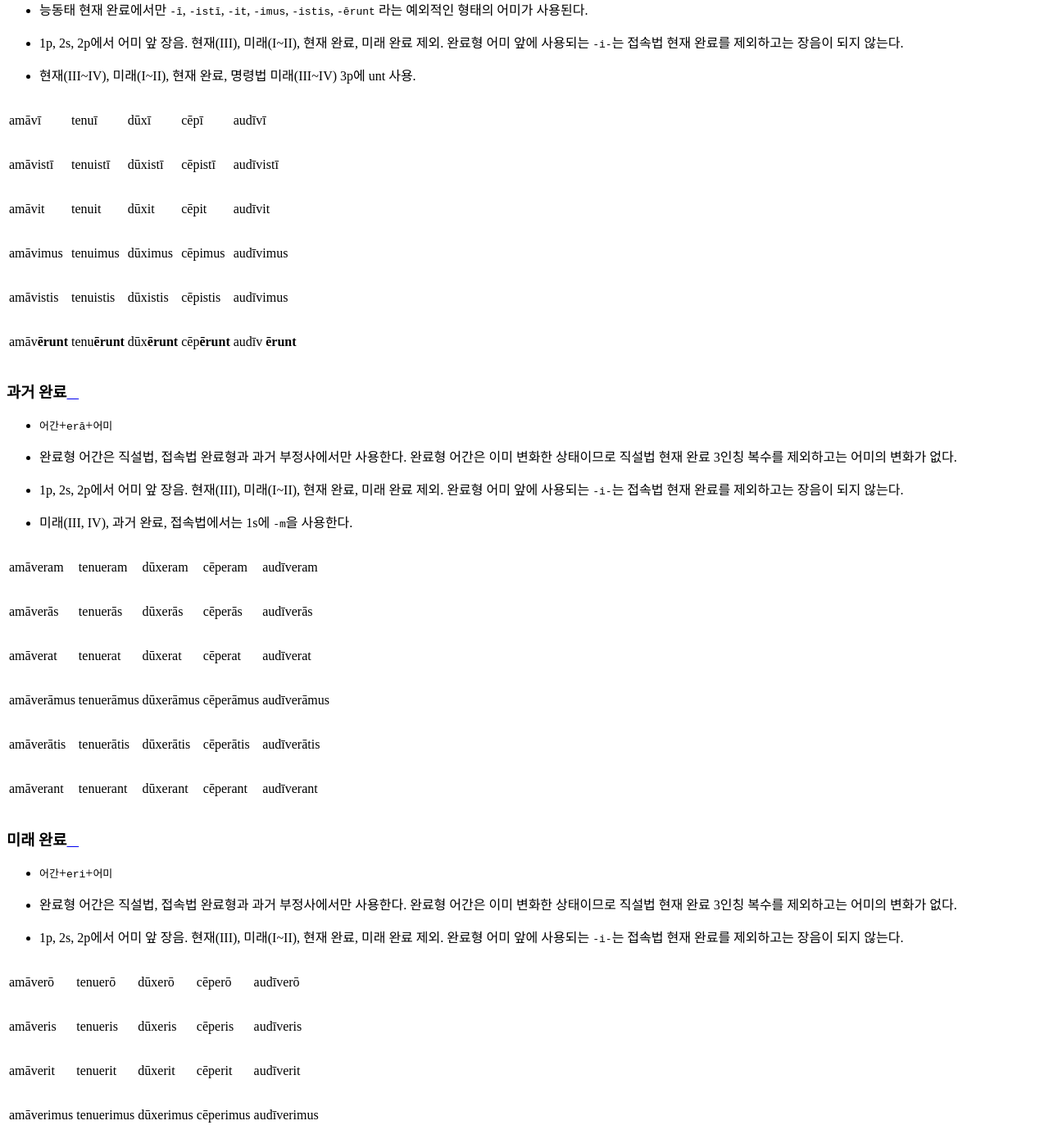
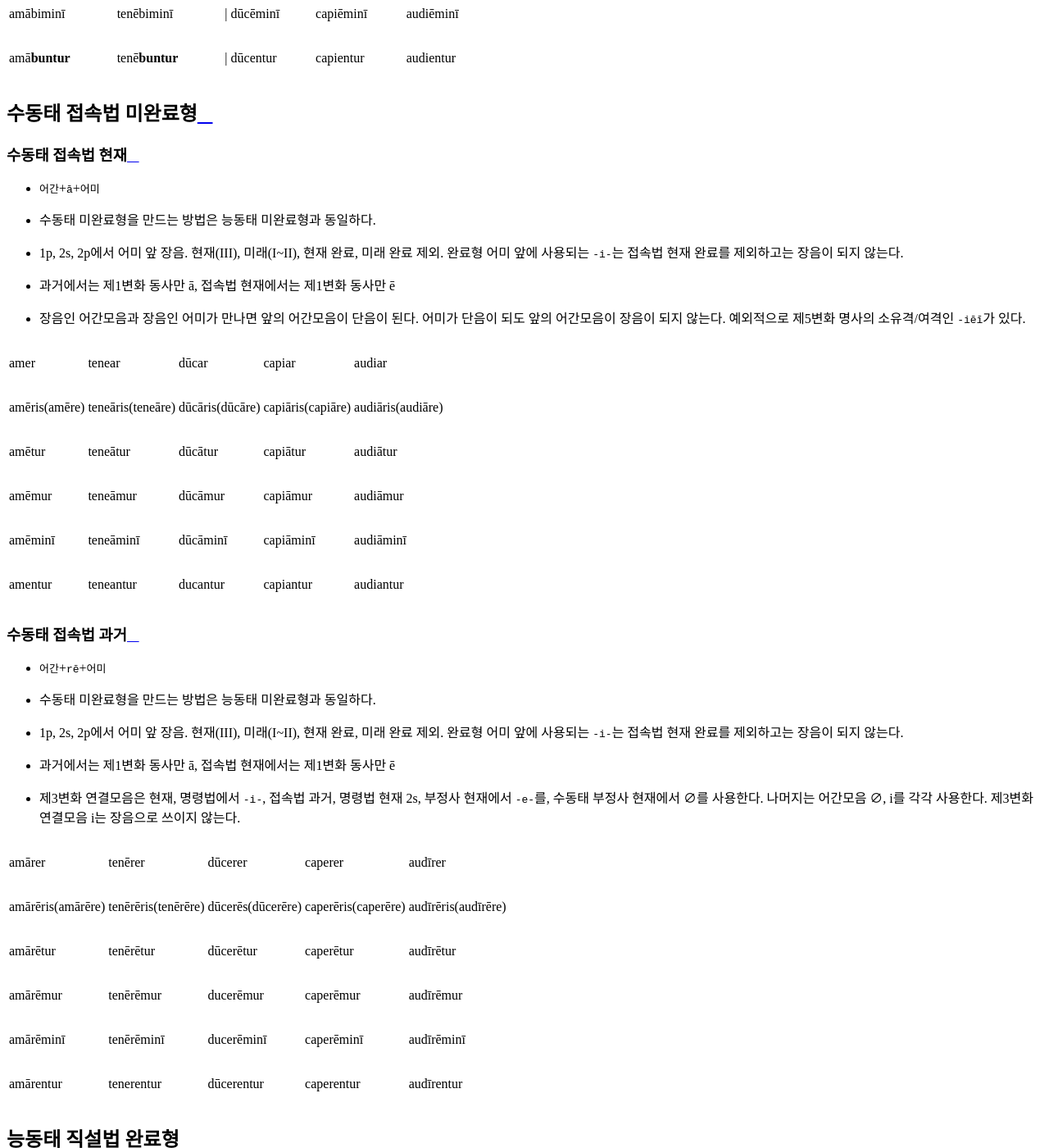
Before and after one commit to kabbala/grammatica_latina, a Sphinx documentation site: the page built from source/coniugatio_verbi/paradigma_verbi.rst, in a window 1280 px wide and 1400 px high, scrolled down 13931 px. Shown: the whole window at 82% size. Built offline with Sphinx 7.4.7 and the Read the Docs theme 2.0.0, drawn with Linux system fonts in a browser that asks for light colours; some of the changed text lies outside the part shown.

Commit message:
수동태 미완료 나머지 추가

```diff
--- a/source/coniugatio_verbi/paradigma_verbi.rst
+++ b/source/coniugatio_verbi/paradigma_verbi.rst
@@ -143,54 +143,100 @@
 
 * ``어간``\+\ ``어미``
 * |수동태 미완료형|
+* |어미 장음|
 * |3인칭 복수 unt|
 * |제3변화 연결모음|
 
 .. csv-table::
    :widths: auto
 
-   amor
-   amāris(amāre)
-   amātur
-   amāmur
-   amāminī
-   amantur
+   amor, teneor, dūcor, capior, audior
+   amāris(amāre), tenēris(tenēre), duc\ **eris**\(duc\ **ere**\), cap\ **eris**\(cap\ **ere**), audīris(audīre)
+   amātur, tenētur, dūcitur, capitur, audītur
+   amāmur, tenēmur, dūcimur, capimur, audīmur
+   amāminī, tenēminī, dūciminī, capiminī, audīmini
+   amantur, tenentur, dūc\ **untur**, capi\ **untur**, audi\ **untur**
 
 수동태 과거
 ~~~~~~~~~~~
 
 * ``어간``\+\ ``ē``\+\ ``bā``\+\ ``어미``
+* |수동태 미완료형|
+* |어미 장음|
 * |a/e|
 * |장음과 장음|
 
 .. csv-table::
    :widths: auto
 
-   amābar
-   amābāris(amābāre)
-   amābātur
-   amābāmur
-   amābāminī
-   amābantur
+   amābar, tenēbar, dūcēbar, capiēbar, audiēbar
+   amābāris(amābāre), tenēbāris(tenēbāre), dūcēbāris(dūcēbāre), capiēbāris(capiēbāre), audiēbāris(audiēbāre)
+   amābātur, tenēbātur, dūcēbātur, capiēbātur, audiēbātur
+   amābāmur, tenēbāmur, dūcēbāmur, capiēbāmur, audiēbāmur
+   amābāminī, tenēbaminī, dūcēbāminī, capiēbāminī, audiēbāminī
+   amābantur, tenēbantur, dūcēbantur, capiēbantur, audiēbantur
 
 수동태 미래
 ~~~~~~~~~~~
 
 * I, II: ``어간``\+\ ``bi``\+\ ``어미``
 * III, IV: ``어간``\+\ ``ē``\+\ ``어미``
+* |수동태 미완료형|
 * |미래|
+* |어미 장음|
 * |3인칭 복수 unt|
 * |장음과 장음|
 
 .. csv-table::
    :widths: auto
 
-   amābor, tenēbor, "\|"
-   amāberis(amābere), tenēberis(tenēbere), "\|"
-   amābitur, tenēbitur, "\|"
-   amābimur, tenēbimur, "\|"
-   amābiminī, tenēbiminī, "\|"
-   amā\ **buntur**, tenē\ **buntur**, "\|"
+   amābor, tenēbor, "\|", dūcar, capiar, audiēar
+   amā\ **beris**\(amā\ **bere**\), tenē\ **beris**\(tenē\ **bere**\), "\|", dūcēris(dūcēre), capiēris(capiēre), audiēris(audiēre)
+   amābitur, tenēbitur, "\|", dūcētur, capiētur, audiētur
+   amābimur, tenēbimur, "\|", dūcēmur, capiēmur, audiēmur
+   amābiminī, tenēbiminī, "\|", dūcēminī, capiēminī, audiēminī
+   amā\ **buntur**, tenē\ **buntur**, "\|", dūcentur, capientur, audientur
+
+수동태 접속법 미완료형
+----------------------
+
+수동태 접속법 현재
+~~~~~~~~~~~~~~~~~~
+
+* ``어간``\+\ ``ā``\+\ ``어미``
+* |수동태 미완료형|
+* |어미 장음|
+* |a/e|
+* |장음과 장음|
+
+.. csv-table::
+   :widths: auto
+
+   amer, tenear, dūcar, capiar, audiar
+   amēris(amēre), teneāris(teneāre), dūcāris(dūcāre), capiāris(capiāre), audiāris(audiāre)
+   amētur, teneātur, dūcātur, capiātur, audiātur
+   amēmur, teneāmur, dūcāmur, capiāmur, audiāmur
+   amēminī, teneāminī, dūcāminī, capiāminī, audiāminī
+   amentur, teneantur, ducantur, capiantur, audiantur
+
+수동태 접속법 과거
+~~~~~~~~~~~~~~~~~~
+
+* ``어간``\+\ ``rē``\+\ ``어미``
+* |수동태 미완료형|
+* |어미 장음|
+* |a/e|
+* |제3변화 연결모음|
+
+.. csv-table::
+   :widths: auto
+
+   amārer, tenērer, dūcerer, caperer, audīrer
+   amārēris(amārēre), tenērēris(tenērēre), dūcerēs(dūcerēre), caperēris(caperēre), audīrēris(audīrēre)
+   amārētur, tenērētur, dūcerētur, caperētur, audīrētur
+   amārēmur, tenērēmur, ducerēmur, caperēmur, audīrēmur
+   amārēminī, tenērēminī, ducerēminī, caperēminī, audīrēminī
+   amārentur, tenerentur, dūcerentur, caperentur, audīrentur
 
 능동태 직설법 완료형
 --------------------
@@ -321,12 +367,13 @@
    2p, amātōte, tenētōte, dūcitōte, capitōte, audītōte
    3p, amāntō, tenentō, dūcuntō, capiuntō, audiuntō
 
-수동태
-------
+수동태 명령법 현재
+~~~~~~~~~~~~~~~~~~
 
-.. todo:: 분사를 사용하는 수동태 완료형 하나로 묶을지 생각해 볼 것.
+수동태 명령법 미래
+~~~~~~~~~~~~~~~~~~
 
-부정법
+부정사
 ------
 
 불규칙 동사
```
Also changed, not shown: other parts of source/coniugatio_verbi/paradigma_verbi.rst (+3 -3 lines).
